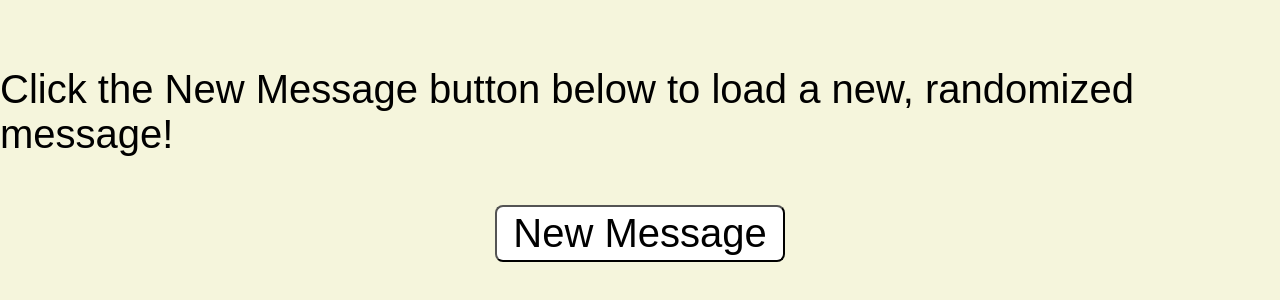
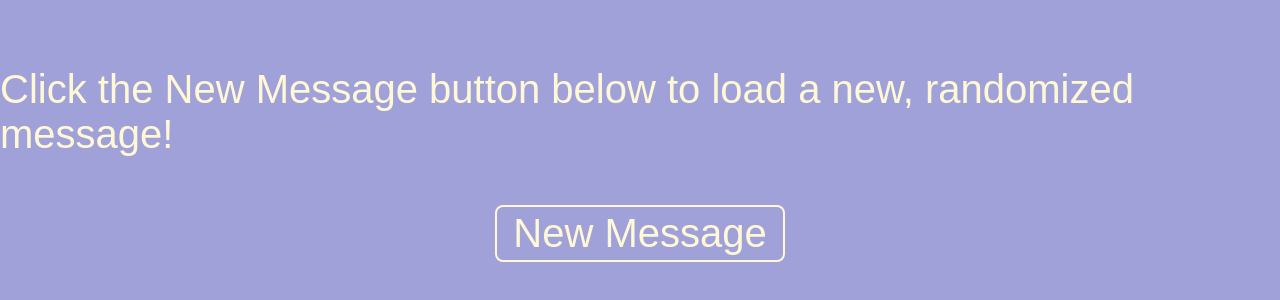
Before and after one commit to asbillt/mixed-messages, a plain HTML site: page index.html in a window 1280 px wide. Shown: the part 212-512 px from the top of the page. Drawn offline with Linux system fonts and the light colour scheme.

Commit message:
Updates color scheme

```diff
--- a/style.css
+++ b/style.css
@@ -5,9 +5,10 @@
   box-sizing: border-box;
 }
 
+/* Content Styles */
 body {
   font-family: Arial, Helvetica, sans-serif;
-  background-color: beige;
+  background-color: #a0a1d9;
   height: 100vh;
   display: flex;
   flex-direction: column;
@@ -19,16 +20,17 @@ p,
 button {
   font-size: 2.5rem;
   margin-bottom: 3rem;
+  color: #fff8d6;
 }
 
 button {
   padding: 0.25rem 1rem;
   border-radius: 0.5rem;
-  background-color: white;
+  background-color: #a0a1d9;
+  border: solid 2px #fff8d6;
 }
 
 button:hover {
-  background: black;
-  color: white;
+  background: #8d8fbb;
   cursor: pointer;
 }
```
